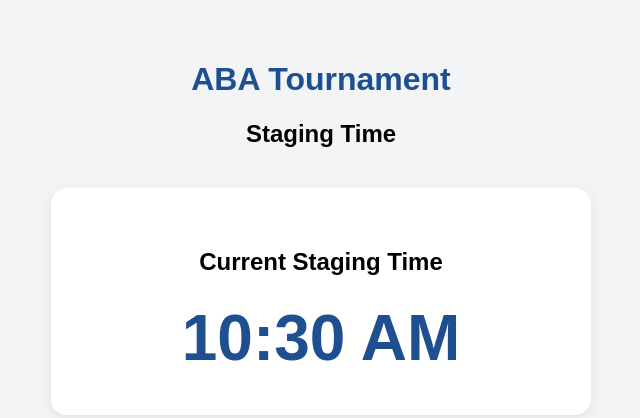
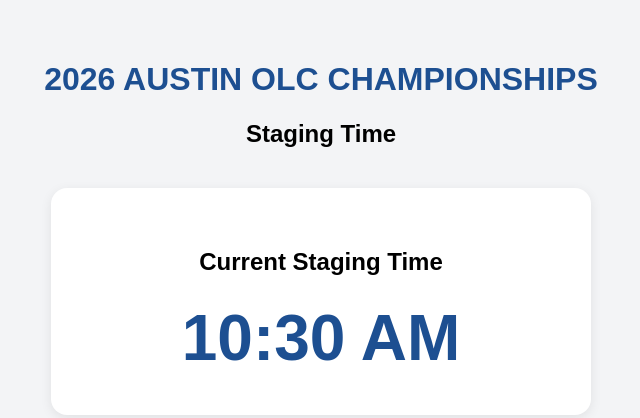
Before and after one commit to ABAadmin/tournament-staging-time, a plain HTML site: page index.html in a window 1280 px wide. Shown: the whole page, without its empty margins (319-959 px from the left). Drawn offline with Linux system fonts and the light colour scheme.

Commit message:
Update index.html

```diff
--- a/index.html
+++ b/index.html
@@ -44,7 +44,7 @@
 
 <body>
 
-  <h1>ABA Tournament</h1>
+  <h1>2026 AUSTIN OLC CHAMPIONSHIPS</h1>
   <h2>Staging Time</h2>
 
   <div class="card">
```
